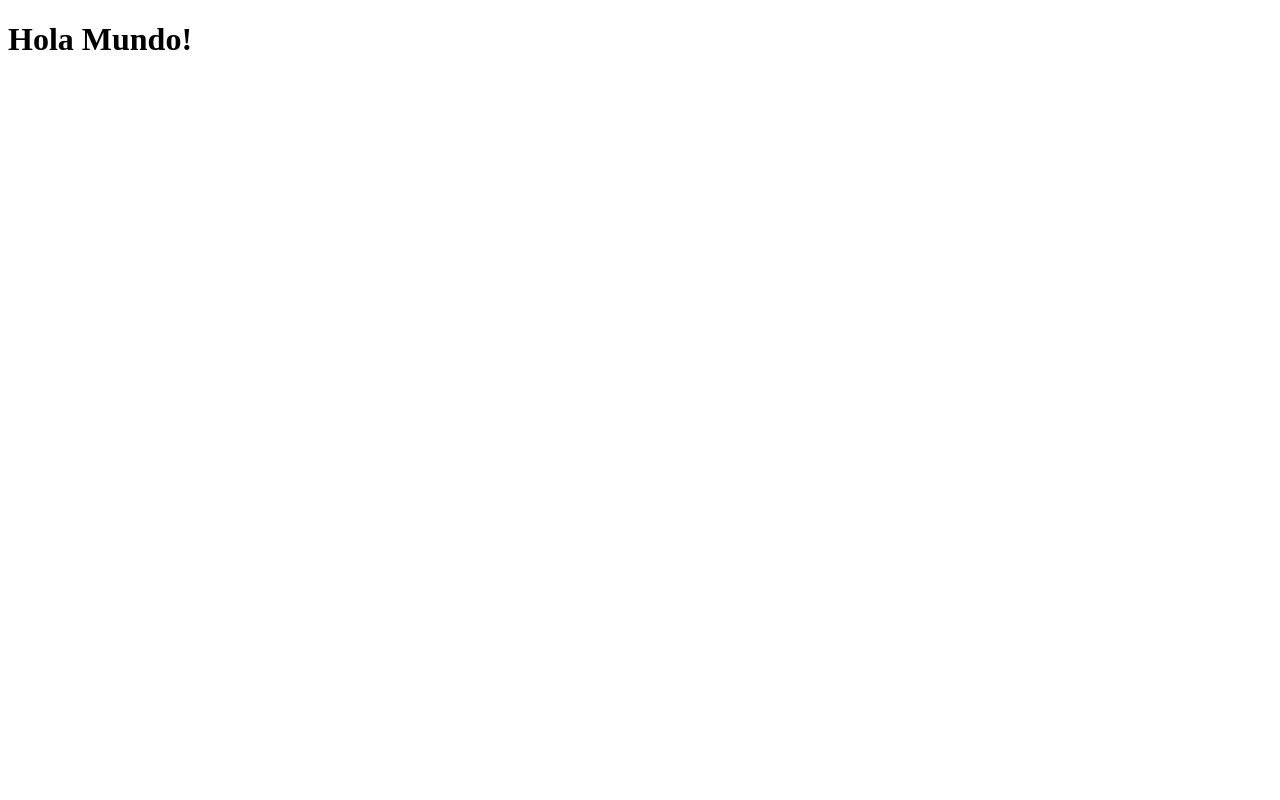
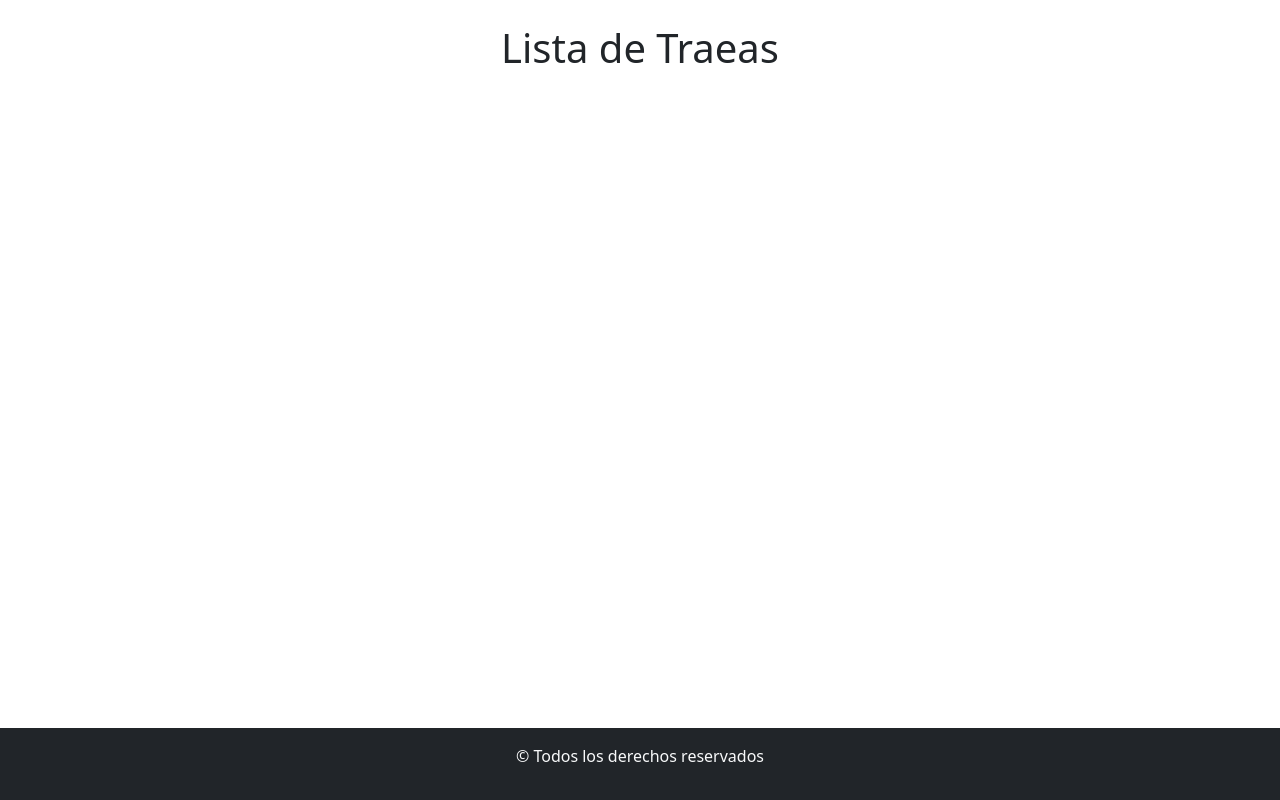
Before and after one commit to Lucaspozziok64/listaTareas-ReactVite, a React (Vite) app: page / in a window 1280 px wide. Built offline with nearby package versions, Linux system fonts and the light colour scheme.

Commit message:
bajamos el footer del componente app

```diff
--- a/package.json
+++ b/package.json
@@ -10,7 +10,9 @@
     "preview": "vite preview"
   },
   "dependencies": {
+    "bootstrap": "^5.3.6",
     "react": "^19.1.0",
+    "react-bootstrap": "^2.10.10",
     "react-dom": "^19.1.0"
   },
   "devDependencies": {
--- a/src/App.jsx
+++ b/src/App.jsx
@@ -1,9 +1,17 @@
 import './App.css'
+import 'bootstrap/dist/css/bootstrap.min.css';
 
 function App() {
 
   return (
-    <h1>Hola Mundo!</h1>
+    <>
+      <main className='container my-4'>
+        <h1 className='text-center'>Lista de Traeas</h1>
+      </main>
+      <footer className='bg-dark text-light text-center py-3'>
+        <p>&copy; Todos los derechos reservados</p>
+      </footer>
+    </>
   )
 }
 
--- /dev/null
+++ b/src/components/FormularioTareas.jsx
@@ -0,0 +1,5 @@
+const FormularioTareas = () => {
+  return <div></div>;
+};
+
+export default FormularioTareas;
--- a/src/index.css
+++ b/src/index.css
@@ -0,0 +1,9 @@
+#root {
+  min-height: 100vh;
+  display: flex;
+  flex-direction: column;
+}
+
+main {
+  flex-grow: 1;
+}
```
Also changed, not shown: src/components/ItemTarea.jsx (added, +10 -0 lines), 1 other file (tests, documents, lock files or other folders).
